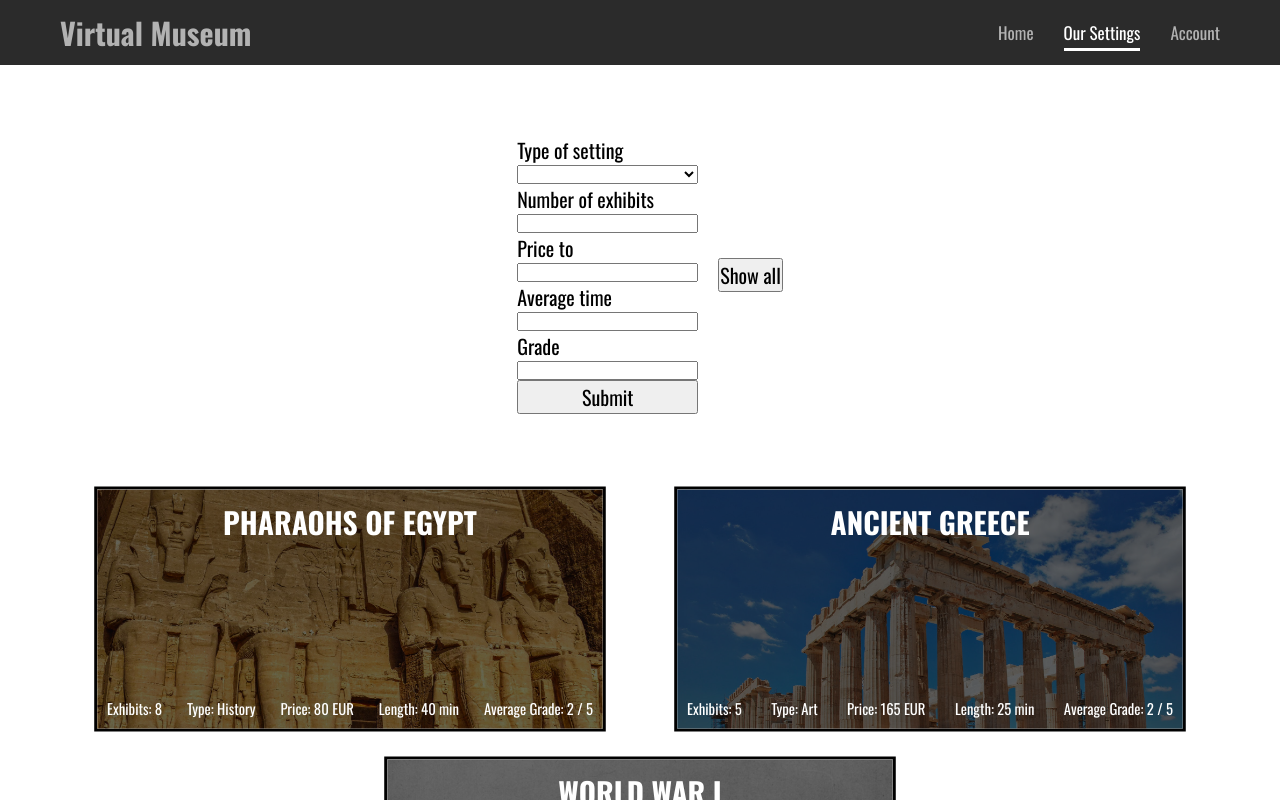
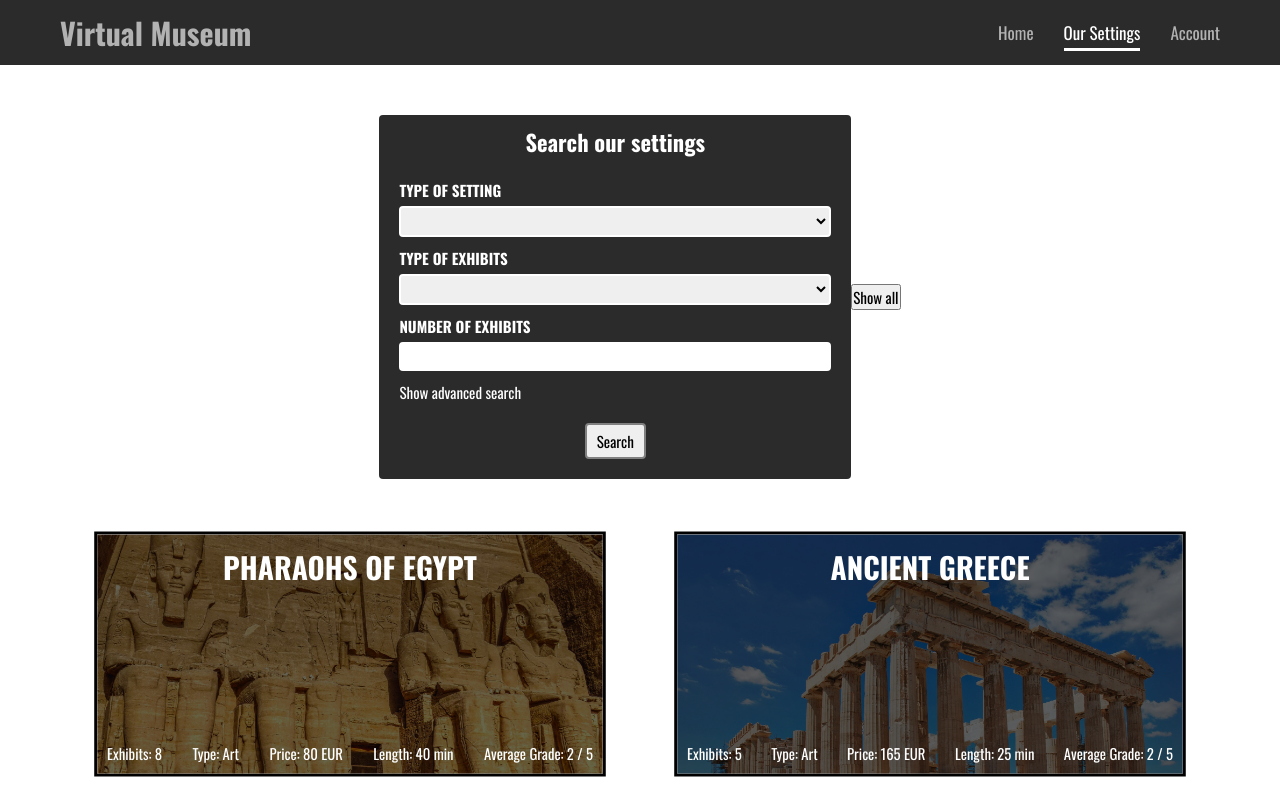
Before and after one commit to nik-ves/virtual-museum-app, a React (Create React App) app: page /settings in a window 1280 px wide. Shown: the top 800 px of the page. Built offline with nearby package versions, Linux system fonts and the light colour scheme.

Commit message:
Styled search component

```diff
--- a/src/components/settingsPage/SettingsSearch.js
+++ b/src/components/settingsPage/SettingsSearch.js
@@ -3,9 +3,15 @@ import { useContext } from "react";
 import useInput from "../../hooks/use-input";
 
 import classes from "./SettingsSearch.module.css";
+import { useState } from "react/cjs/react.development";
 
 const SettingsSearch = (props) => {
   const settingsCtx = useContext(SettingsContext);
+  const [showAdvancedMenu, setShowAdvancedMenu] = useState(false);
+
+  const showAdvancedMenuHandler = () => {
+    setShowAdvancedMenu(!showAdvancedMenu);
+  };
 
   // setting type
   const {
@@ -26,6 +32,13 @@ const SettingsSearch = (props) => {
     value: exhibitNumber,
     valueChangeHandler: exhibitNumberChangeHandler,
     resetValue: exhibitNumberResetValue,
+  } = useInput((value) => value.trim());
+
+  // price from
+  const {
+    value: priceFrom,
+    valueChangeHandler: priceFromChangeHandler,
+    resetValue: priceFromResetValue,
   } = useInput((value) => value.trim());
 
   // price to
@@ -56,26 +69,30 @@ const SettingsSearch = (props) => {
 
     settingsCtx.filterSettings(
       settingType,
-      // exhibitType,
+      exhibitType,
       exhibitNumber,
+      priceFrom,
       priceTo,
       averageTime,
       grade
     );
+  };
 
+  const resetFormValues = () => {
     exhibitTypeResetValue();
     settingTypeResetValue();
     exhibitNumberResetValue();
+    priceFromResetValue();
     priceToResetValue();
     averageTimeResetValue();
     gradeResetValue();
-
-    console.log(grade);
   };
 
   return (
     <section className={classes["settings-search"]}>
-      <form onSubmit={submitHandler}>
+      <form onSubmit={submitHandler} className={classes["form"]}>
+        <h2>Search our settings</h2>
+        <div className={classes["form-control"]}>
           <label htmlFor="settingType">Type of setting</label>
           <select
             id="settingType"
@@ -88,7 +105,7 @@ const SettingsSearch = (props) => {
             <option value="history">History</option>
           </select>
 
-        {/* <label htmlFor="exhibitType">Type of exhibits</label>
+          <label htmlFor="exhibitType">Type of exhibits</label>
           <select
             id="exhibitType"
             required
@@ -96,9 +113,9 @@ const SettingsSearch = (props) => {
             onChange={exhibitTypeChangeHandler}
           >
             <option disabled hidden value=""></option>
-          <option value="art">Art</option>
-          <option value="history">History</option>
-        </select> */}
+            <option value="Masks">Masks</option>
+            <option value="Vases">Vases</option>
+          </select>
 
           <label htmlFor="exhibitNumber">Number of exhibits</label>
           <input
@@ -109,15 +126,35 @@ const SettingsSearch = (props) => {
             onChange={exhibitNumberChangeHandler}
           />
 
-        <label htmlFor="price">Price to</label>
+          <p onClick={showAdvancedMenuHandler}>
+            {showAdvancedMenu ? "Hide advanced search" : "Show advanced search"}
+          </p>
+        </div>
+
+        {showAdvancedMenu && (
+          <div className={classes["form-control"]}>
+            <label htmlFor="priceFrom">Price from</label>
             <input
-          id="price"
+              id="priceFrom"
+              required
+              type="number"
+              value={priceFrom}
+              onChange={priceFromChangeHandler}
+            />
+
+            <label htmlFor="priceTo">Price to</label>
+            <input
+              id="priceTo"
               required
               type="number"
               value={priceTo}
               onChange={priceToChangeHandler}
             />
+          </div>
+        )}
 
+        {showAdvancedMenu && (
+          <div className={classes["form-control"]}>
             <label htmlFor="averageTime">Average time</label>
             <input
               id="averageTime"
@@ -135,8 +172,13 @@ const SettingsSearch = (props) => {
               value={grade}
               onChange={gradeChangeHandler}
             />
+          </div>
+        )}
 
-        <button type="submit">Submit</button>
+        <div className={classes["form-actions"]}>
+          <button type="submit">Search</button>
+          {/* <button onClick={resetFormValues}>Reset Values</button> */}
+        </div>
       </form>
       <button onClick={props.setShowAll}>Show all</button>
     </section>
--- a/src/components/settingsPage/SettingsSearch.module.css
+++ b/src/components/settingsPage/SettingsSearch.module.css
@@ -3,11 +3,83 @@
   display: flex;
   align-items: center;
   justify-content: center;
-  font-size: 2rem;
+  font-size: 1.5rem;
 }
 
-.settings-search form {
+.form {
+  display: flex;
+  flex-wrap: wrap;
+  background-color: var(--main-bg-color);
+  border-radius: 4px;
+  color: #fff;
+}
+
+.form h2 {
+  width: 100%;
+  text-align: center;
+  margin-top: 1rem;
+}
+
+.form-control {
   display: flex;
   flex-direction: column;
+  flex: 1;
   padding: 2rem;
 }
+
+.form-actions {
+  width: 100%;
+  display: flex;
+  justify-content: center;
+  padding-bottom: 2rem;
+}
+
+.form-actions select:focus {
+  outline: none;
+  border: 2px solid var(--border-color);
+}
+
+.form-control label {
+  font-weight: bold;
+  display: block;
+  margin-bottom: 0.5rem;
+  text-transform: uppercase;
+}
+
+.form-control p {
+  cursor: pointer;
+}
+
+.form-control input {
+  border: 2px solid white;
+  border-radius: 4px;
+  max-width: 100%;
+  padding: 0.5rem;
+  margin-bottom: 1rem;
+}
+
+.form-control select {
+  border: 2px solid white;
+  border-radius: 4px;
+  max-width: 100%;
+  padding: 0.5rem;
+  margin-bottom: 1rem;
+}
+
+.form-control input:focus {
+  outline: none;
+  border: 2px solid blue;
+}
+
+.form-control button {
+  align-self: center;
+  justify-self: center;
+}
+
+.form-actions button {
+  display: block;
+  padding: 0.5rem 1rem;
+  font: inherit;
+  border: 2px solid gray;
+  border-radius: 4px;
+}
--- a/src/context/settings-context.js
+++ b/src/context/settings-context.js
@@ -11,7 +11,7 @@ const SettingsContextProvider = (props) => {
     {
       id: 1,
       name: "Pharaohs of Egypt",
-      type: "History",
+      type: "Art",
       params: "pharaohs-of-egypt",
       shortDescription:
         "The Pharaoh in ancient Egypt was the political and religious leader of the people and held the titles 'Lord of the Two Lands' and 'High Priest of Every Temple'. The word 'pharaoh' is the Greek form of the Egyptian pero or per-a-a, which was the designation for the royal residence and means `Great House'.",
@@ -113,6 +113,7 @@ const SettingsContextProvider = (props) => {
           grade: [1, 2, 3],
         },
       ],
+      exhibitsType: ["Masks", "Vases"],
       image: "../../images/settings/pharaohs-of-egypt.jpeg",
     },
     {
@@ -179,6 +180,7 @@ const SettingsContextProvider = (props) => {
           grade: [1, 2, 3],
         },
       ],
+      exhibitsType: ["Vases"],
       image: "../../images/settings/ancient-greece.jpeg",
     },
     {
@@ -219,6 +221,7 @@ const SettingsContextProvider = (props) => {
           grade: [1, 2],
         },
       ],
+      exhibitsType: ["Masks"],
       image: "../../images/settings/ww1.jpg",
     },
   ]);
@@ -226,11 +229,24 @@ const SettingsContextProvider = (props) => {
 
   const filterSettings = (
     settingType,
+    exhibitType,
     exhibitNumber,
+    priceFrom,
     priceTo,
     averageTime,
     grade
   ) => {
+    if ((settingType, exhibitType, exhibitNumber)) {
+      return setFilteredSettings(
+        settingsList.filter((setting) => {
+          return (
+            setting.type.toLowerCase() === settingType &&
+            setting.exhibitsType.includes(exhibitType) &&
+            setting.exhibits.length <= exhibitNumber
+          );
+        })
+      );
+    } else {
       return setFilteredSettings(
         settingsList.filter((setting) => {
           const settingPrice = setting.exhibits
@@ -267,13 +283,16 @@ const SettingsContextProvider = (props) => {
 
           return (
             setting.type.toLowerCase() === settingType &&
+            setting.exhibitsType.includes(exhibitType) &&
             setting.exhibits.length <= exhibitNumber &&
+            settingPrice >= priceFrom &&
             settingPrice <= priceTo &&
             settingTime <= averageTime &&
             averageGradeOfSetting <= grade
           );
         })
       );
+    }
   };
 
   const settingValue = {
```
Also changed, not shown: 1 other file (tests, documents, lock files or other folders). Lines whose indentation alone changed are shown as unchanged.
